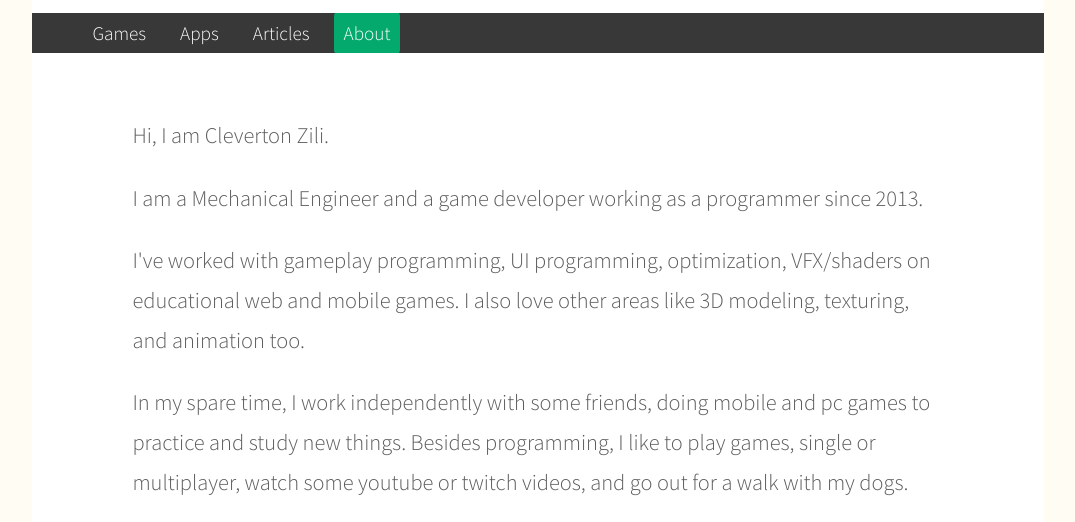
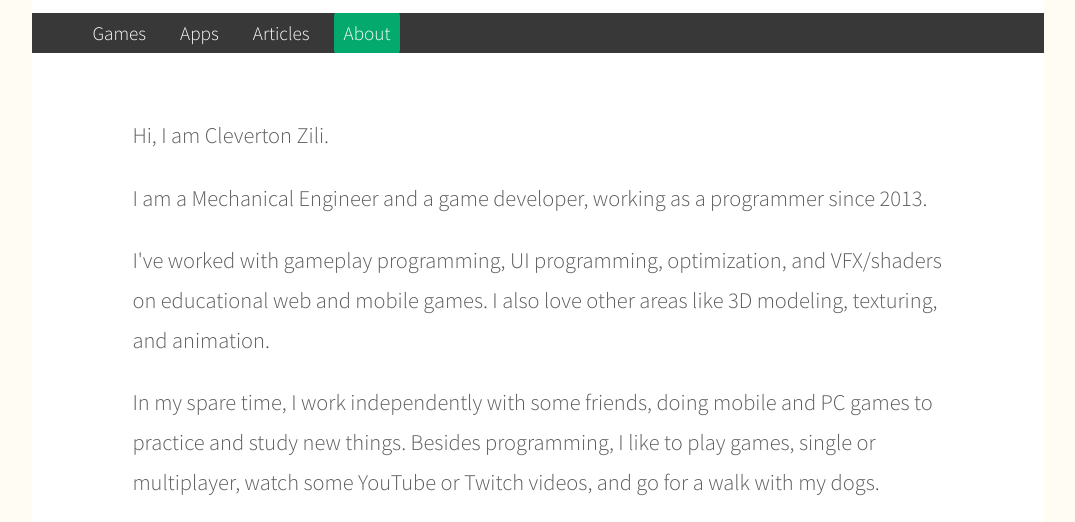
Before and after one commit to clever-zili/clever-zili.github.io, a plain HTML site: page about.html in a window 1280 px wide. Shown: the part 193-715 px from the top of the page, without its empty margins (102-1177 px from the left). Drawn offline with Linux system fonts and the light colour scheme.

Commit message:
About update

```diff
--- a/about.html
+++ b/about.html
@@ -24,9 +24,9 @@
         <div id="main">
             <div class="inner">
                 <p><br>Hi, I am Cleverton Zili.</p>
-                <p>I am a Mechanical Engineer and a game developer working as a programmer since 2013.</p>
-                <p>I've worked with gameplay programming, UI programming, optimization, VFX/shaders on educational web and mobile games. I also love other areas like 3D modeling, texturing, and animation too.</p>
-                <p>In my spare time, I work independently with some friends, doing mobile and pc games to practice and study new things. Besides programming, I like to play games, single or multiplayer, watch some youtube or twitch videos, and go out for a walk with my dogs.</p>
+                <p>I am a Mechanical Engineer and a game developer, working as a programmer since 2013.</p>
+                <p>I've worked with gameplay programming, UI programming, optimization, and VFX/shaders on educational web and mobile games. I also love other areas like 3D modeling, texturing, and animation.</p>
+                <p>In my spare time, I work independently with some friends, doing mobile and PC games to practice and study new things. Besides programming, I like to play games, single or multiplayer, watch some YouTube or Twitch videos, and go for a walk with my dogs.</p>
             </div>
         </div>
 
```
